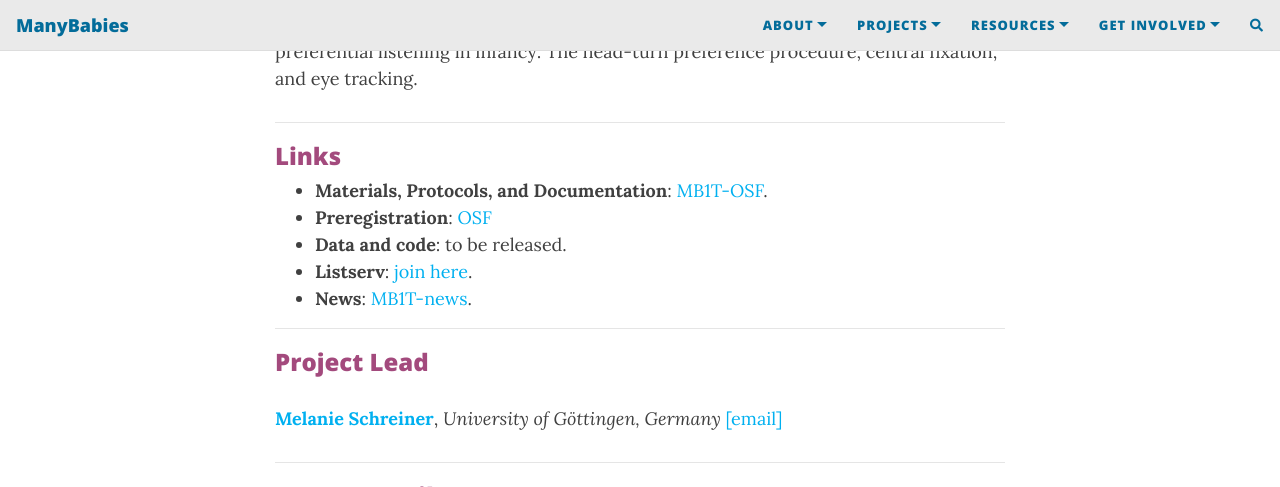
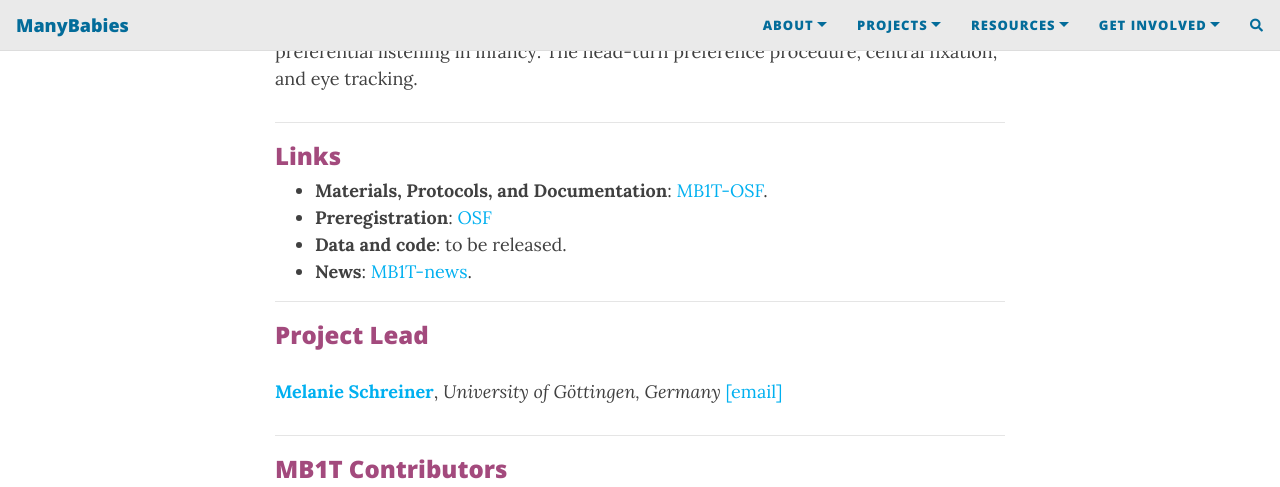
Before and after one commit to manybabies/manybabies.github.io, a Jekyll site: the page built from MB1T.md, in a window 1280 px wide and 900 px high, scrolled down 614 px, cut to the strip 0-487 px from the top of the window. Built offline with Jekyll 4.4.1, drawn with Linux system fonts in a browser that asks for light colours; nearby versions of some CDN libraries; comment, search, counter and statistics services are not loaded.

Commit message:
Update MB1T.md

```diff
--- a/MB1T.md
+++ b/MB1T.md
@@ -30,7 +30,6 @@
 * **Materials, Protocols, and Documentation**: [MB1T-OSF](https://osf.io/zeqka/).
 * **Preregistration**: [OSF](https://osf.io/v5f8t)
 * **Data and code**: to be released.
-* **Listserv**: [join here](https://mailman.stanford.edu/mailman/listinfo/manybabies1).
 * **News**: [MB1T-news]({{site.baseurl}}/tags/#MB1T).
 
 
```
